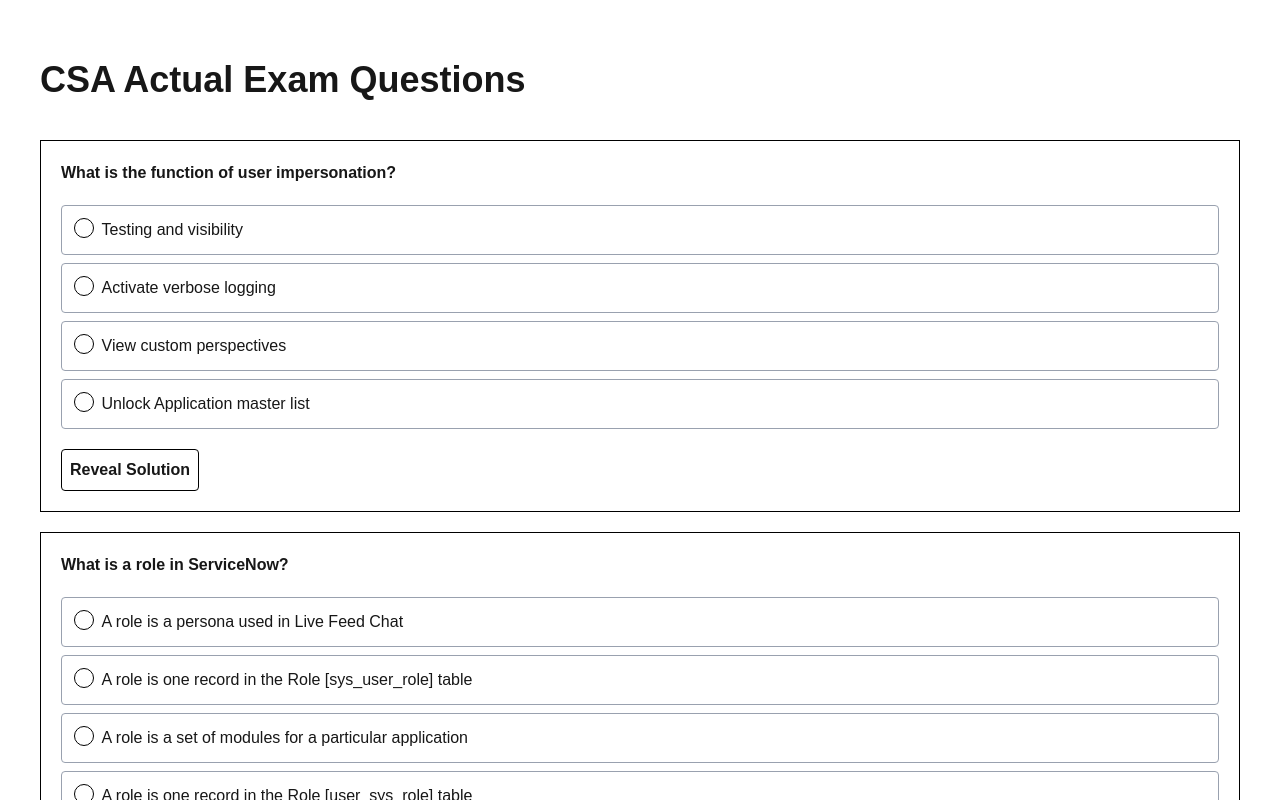
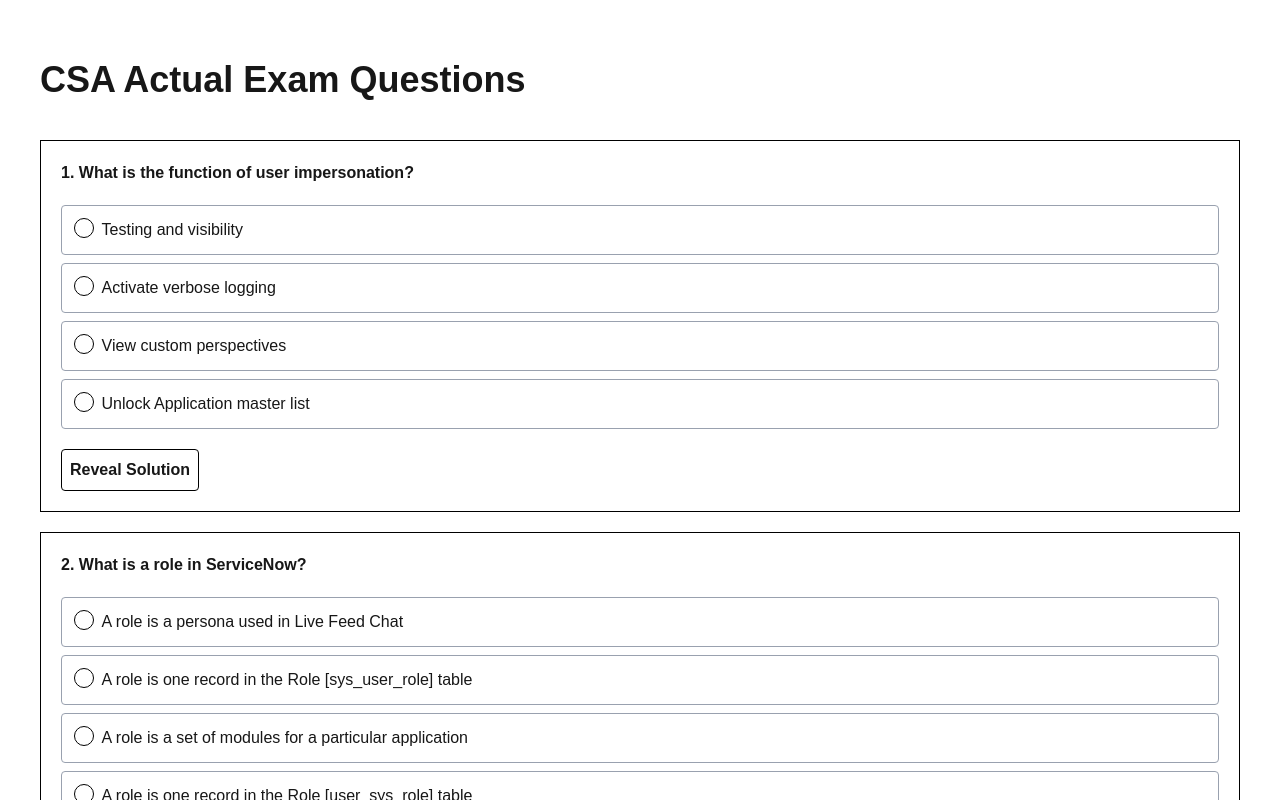
Before and after one commit to brunoCabralSilva/csa, a Next.js app: page / in a window 1280 px wide. Shown: the top 800 px of the page. Built offline with nearby package versions, Linux system fonts and the light colour scheme.

Commit message:
Adição de numeração da questão

```diff
--- a/src/app/page.tsx
+++ b/src/app/page.tsx
@@ -19,7 +19,7 @@
       {
         listQuestions.map((question: IQuestion, index: number) => (
           <div key={ index }>
-            <Question question={ question } />
+            <Question question={ question } number={ index } />
           </div>
         ))
       }
--- a/src/app/question.tsx
+++ b/src/app/question.tsx
@@ -2,13 +2,14 @@
 import { useEffect, useState } from "react";
 import IQuestion from "./interfaces";
 
-export default function Question(props: { question: IQuestion }) {
+export default function Question(props: { question: IQuestion, number: number }) {
+  const { question, number } = props;
+
   const [alternative, setAlternative] = useState<string[]>([]);
   const [optionList, setOptionList] = useState<string[]>([]);
   const [corrects, setCorrects] = useState<string[]>([]);
   const [errors, setErrors] = useState<string[]>([]);
   const [showResponse, setShowResponse] = useState<boolean>(false);
-  const { question } = props;
 
   useEffect(() => {
     setOptionList(question.options.sort(() => Math.random() - 0.5));
@@ -40,7 +41,8 @@
 
   return(
     <div className="my-5 border-black dark:border-white border p-4 sm:p-5">
-      <p className="font-bold mb-5">{ question.text }</p>
+
+      <p className="font-bold mb-5">{ number + 1 }. { question.text }</p>
       <ul className="flex flex-col gap-2">
         {
           optionList.map((option: string, index: number) => (
```
